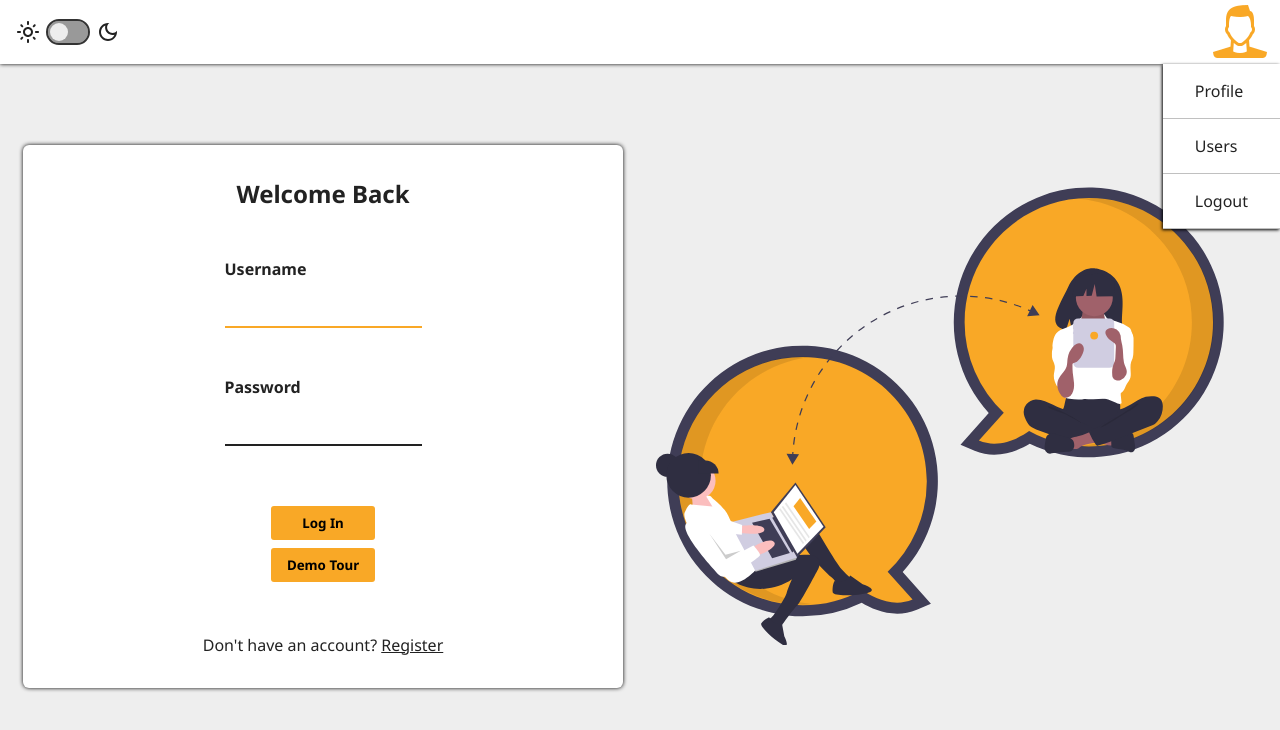
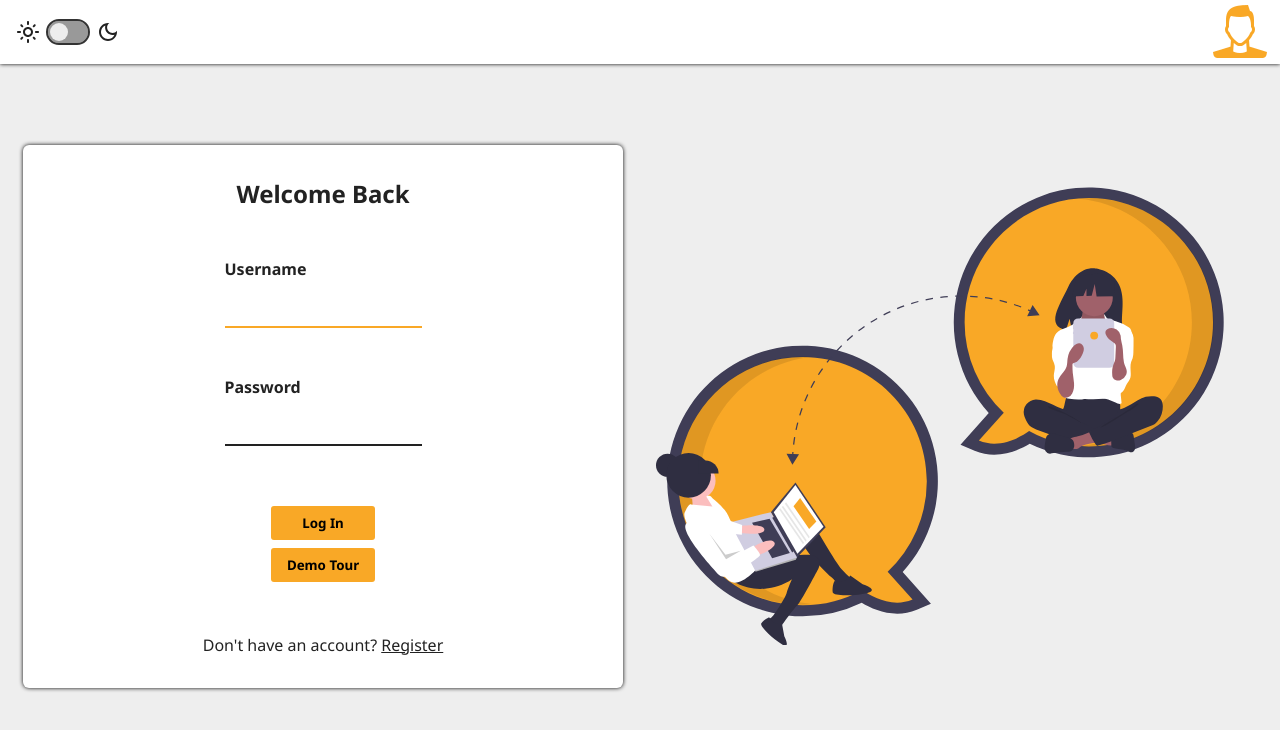
Before and after one commit to MichaelShawUK/social-network, a React (Create React App) app: page /login in a window 1280 px wide. Shown: the top 730 px of the page. Built offline with nearby package versions, Linux system fonts and the light colour scheme.

Commit message:
Display and hide user menu on button click

```diff
--- a/src/components/AvatarNav.js
+++ b/src/components/AvatarNav.js
@@ -1,7 +1,25 @@
 import avatar from "../assets/images/avatar.png";
+import UserMenu from "./UserMenu";
+import { useEffect, useRef } from "react";
 
 const AvatarNav = ({ showMenu, setShowMenu }) => {
+  const ref = useRef(null);
+
+  useEffect(() => {
+    function handleClickOutside(e) {
+      if (ref.current && !ref.current.contains(e.target)) {
+        setShowMenu(false);
+      }
+    }
+
+    document.addEventListener("mousedown", handleClickOutside);
+    return () => {
+      document.removeEventListener("mousedown", handleClickOutside);
+    };
+  }, [ref, setShowMenu]);
+
   return (
+    <div ref={ref}>
       <img
         src={avatar}
         alt=""
@@ -9,6 +27,8 @@ const AvatarNav = ({ showMenu, setShowMenu }) => {
           setShowMenu(!showMenu);
         }}
       ></img>
+      {showMenu && <UserMenu />}
+    </div>
   );
 };
 
--- a/src/components/Nav.js
+++ b/src/components/Nav.js
@@ -1,17 +1,15 @@
 import ThemeSlider from "./ThemeSlider";
 import AvatarNav from "./AvatarNav";
 import StyledNav from "../styles/StyledNav";
-import UserMenu from "./UserMenu";
 import { useState } from "react";
 
 const Nav = ({ setTheme }) => {
-  const [showMenu, setShowMenu] = useState(true);
+  const [showMenu, setShowMenu] = useState(false);
 
   return (
     <StyledNav>
       <ThemeSlider setTheme={setTheme} />
       <AvatarNav showMenu={showMenu} setShowMenu={setShowMenu} />
-      {showMenu && <UserMenu />}
     </StyledNav>
   );
 };
--- a/src/styles/StyledNav.js
+++ b/src/styles/StyledNav.js
@@ -13,7 +13,11 @@ const StyledNav = styled.nav`
     background-color: ${(props) => props.theme.secondary};
   }
 
-  > img {
+  > div {
+    height: 64px;
+  }
+
+  img {
     cursor: pointer;
     &:hover {
       opacity: 0.9;
```
Lines whose indentation alone changed are shown as unchanged.
